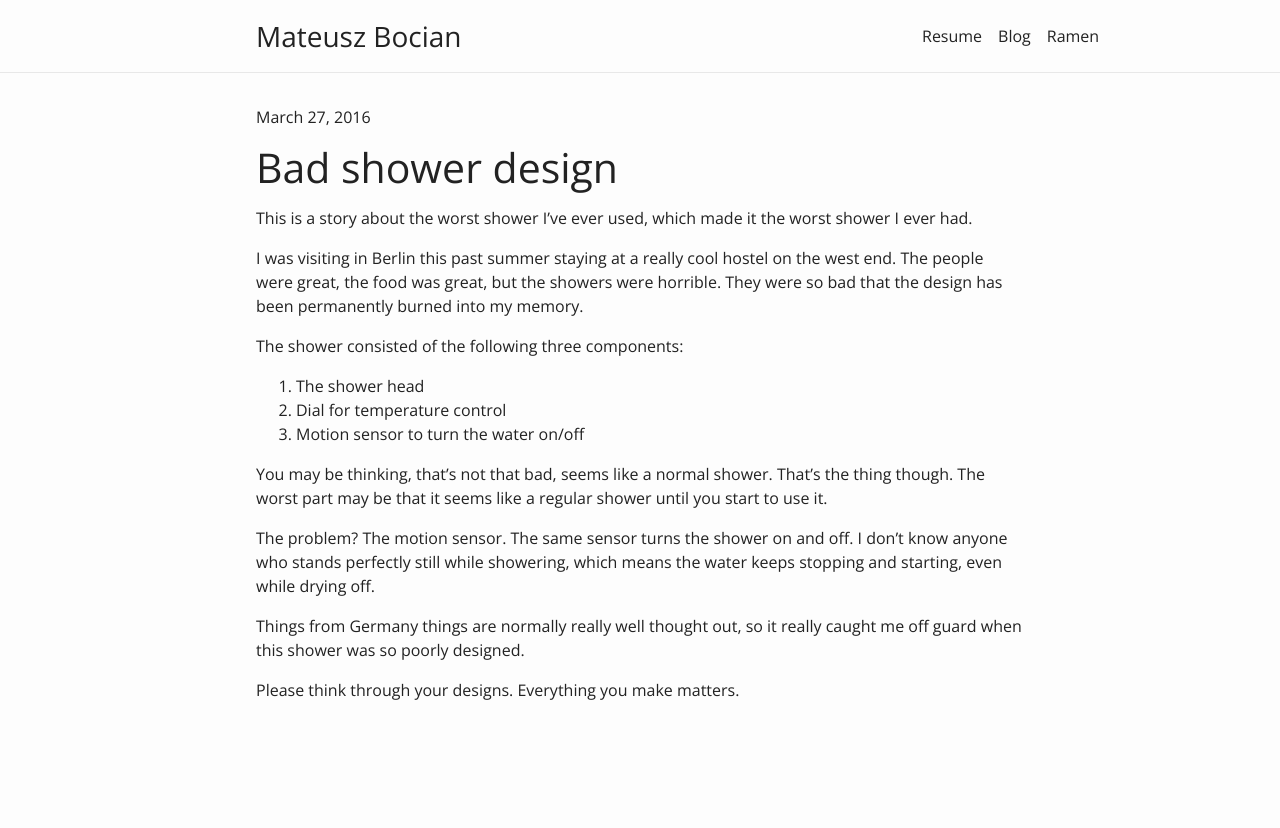
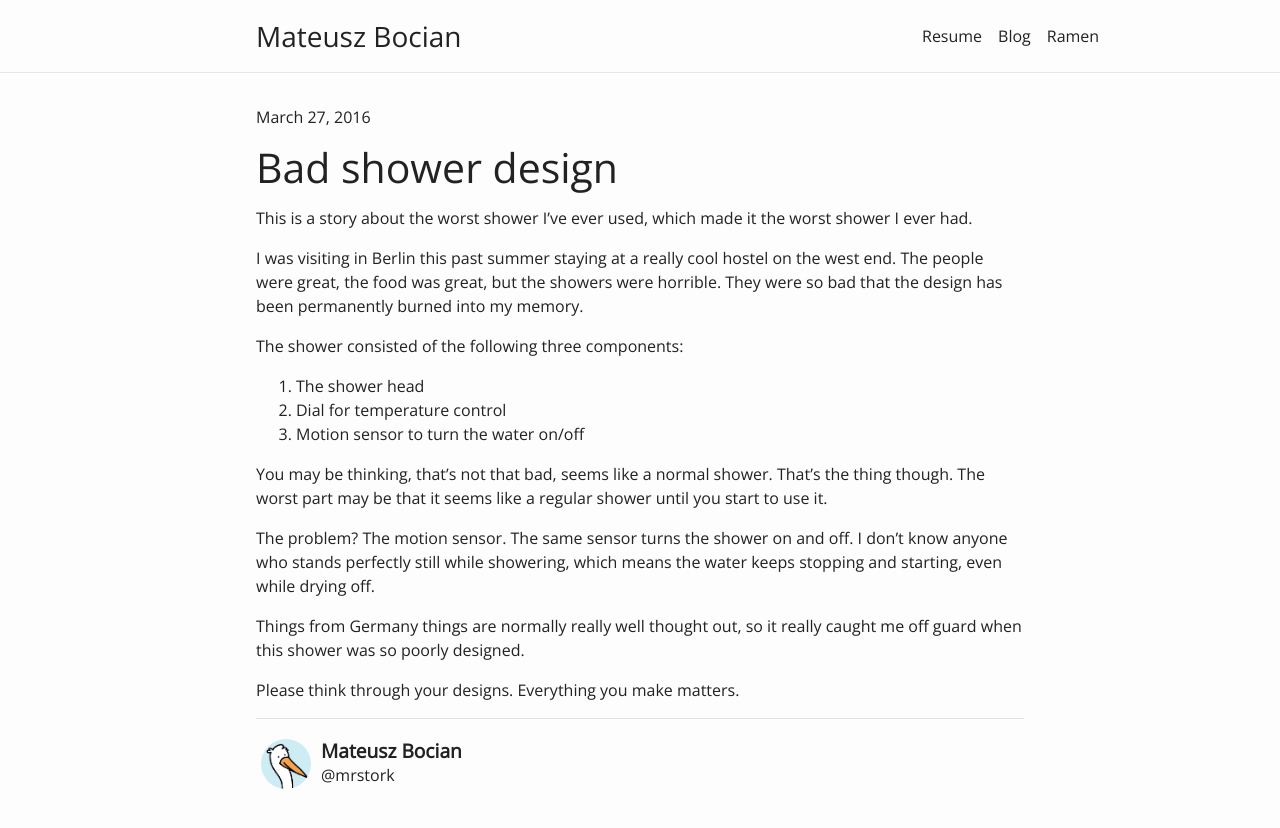
Before and after one commit to matty99/matty99.github.io, a Jekyll site: the page built from blog/_posts/2016-03-27-special-shower.md, in a window 1280 px wide. Shown: the top 828 px of the page. Built offline with Jekyll 4.4.1, drawn with Linux system fonts in a browser that asks for light colours.

Commit message:
Author section to posts

```diff
--- a/_layouts/post.html
+++ b/_layouts/post.html
@@ -9,4 +9,9 @@ layout: default
   <article class="post-content">
     {{ content }}
   </article>
+  <footer class="author">
+    <img class="avatar" src="/images/mrstork.jpg">
+    <span class="name">Mateusz Bocian</span>
+    <span class="alias">@mrstork</span>
+  </footer>
 </div>
--- /dev/null
+++ b/_sass/_author.scss
@@ -0,0 +1,17 @@
+.author {
+  padding: 20px 5px;
+  border-top: 1px solid rgba(0, 0, 0, 0.1);
+
+  .avatar {
+    float: left;
+    height: 50px;
+    width: 50px;
+    border-radius: 25px;
+    margin-right: 10px;
+  }
+  .name {
+    display: block;
+    font-weight: bold;
+    font-size: 1.2rem;
+  }
+}
--- a/css/main.scss
+++ b/css/main.scss
@@ -73,3 +73,5 @@ $on-laptop: 800px;
 
 @import "resume";
 @import "blog";
+
+@import "author";
```
Also changed, not shown: images/mrstork.jpg (added).
